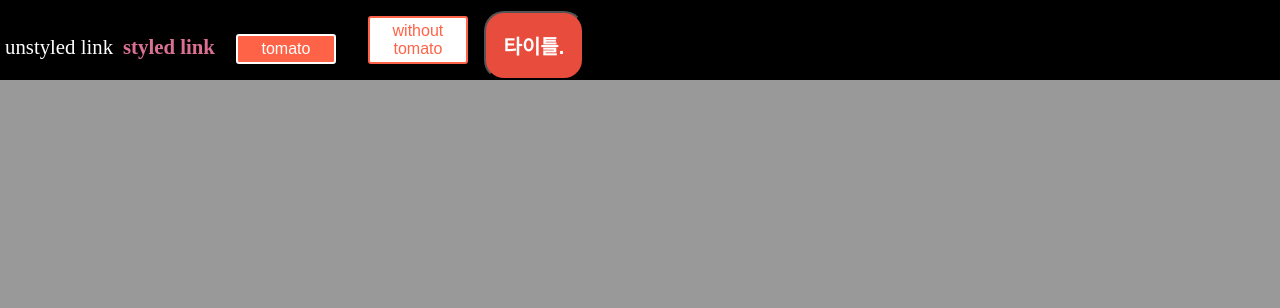
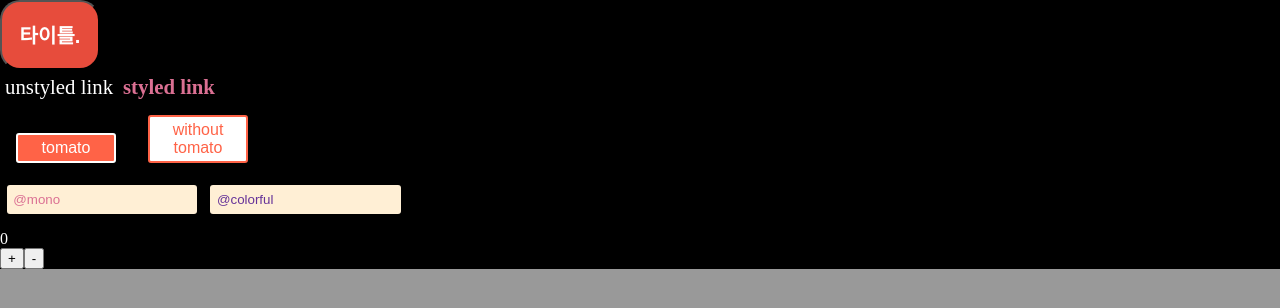
Before and after one commit to juunone/styledcomponents, a React (Create React App) app: page / in a window 1280 px wide. Shown: the top 308 px of the page. Built offline with nearby package versions, Linux system fonts and the light colour scheme; the HTML template or start-up script is replaced by a standard one.

Commit message:
count add, section split

```diff
--- a/src/App.js
+++ b/src/App.js
@@ -1,5 +1,6 @@
 import React, { Component } from 'react';
 import styled, { injectGlobal, ThemeProvider } from "styled-components";
+import Count from './Count';
 import theme from './theme';
 
 injectGlobal`
@@ -33,6 +34,7 @@ const Button = styled.button`
   border-radius:20px;
   width:100px;
   padding:5px;
+  margin-bottom:5px;
   background-color : ${props => props.theme.dangerColor};
 `
 
@@ -65,6 +67,18 @@ const StyledLink = styled(Link)`
   font-weight: bold;
 `;
 
+
+// Create an Input component that'll render an <input> tag with some styles
+const Input = styled.input`
+  padding: 0.5em;
+  margin: 0.5em;
+  color: ${props => props.inputColor || "palevioletred"};
+  background: papayawhip;
+  border: none;
+  border-radius: 3px;
+`;
+
+
 class App extends Component {
   render() {
     return (
@@ -79,8 +93,21 @@ class App extends Component {
 
 const Form = () => (
   <Card>
+
+    <Card>
+      <Button>
+        <Title>
+          타이틀.
+        </Title>
+      </Button>
+    </Card>
+
+    <Card>
       <Link>unstyled link</Link>
       <StyledLink>styled link</StyledLink>
+    </Card>
+
+    <Card>
       <SquareButton primary>
         tomato
       </SquareButton>
@@ -90,11 +117,17 @@ const Form = () => (
       >
         without tomato
       </SquareButton>
-    <Button>
-      <Title>
-        타이틀.
-      </Title>
-    </Button>
+    </Card>
+
+    <Card>
+      <Input defaultValue="@mono" type="text" />
+      <Input defaultValue="@colorful" type="text" inputColor="rebeccapurple" />
+    </Card>
+
+    <Card>
+      <Count />
+    </Card>
+
   </Card>
 )
 
--- /dev/null
+++ b/src/Count.js
@@ -0,0 +1,33 @@
+import React from 'react'
+import styled from 'styled-components'
+
+const StyledCounter = styled.div`
+  /* ... */
+  margin-top:10px;
+`
+const Paragraph = styled.p`
+  /* ... */
+  color:white;
+  margin:0;
+  padding:0;
+`
+const Button = styled.button`
+  /* ... */
+`
+
+export default class Counter extends React.Component {
+  state = { count: 0 }
+
+  increment = () => this.setState({ count: this.state.count + 1 })
+  decrement = () => this.setState({ count: this.state.count - 1 })
+
+  render() {
+    return (
+      <StyledCounter>
+        <Paragraph>{this.state.count}</Paragraph>
+        <Button onClick={this.increment}>+</Button>
+        <Button onClick={this.decrement}>-</Button>
+      </StyledCounter>
+    )
+  }
+}
```
Lines whose indentation alone changed are shown as unchanged.
